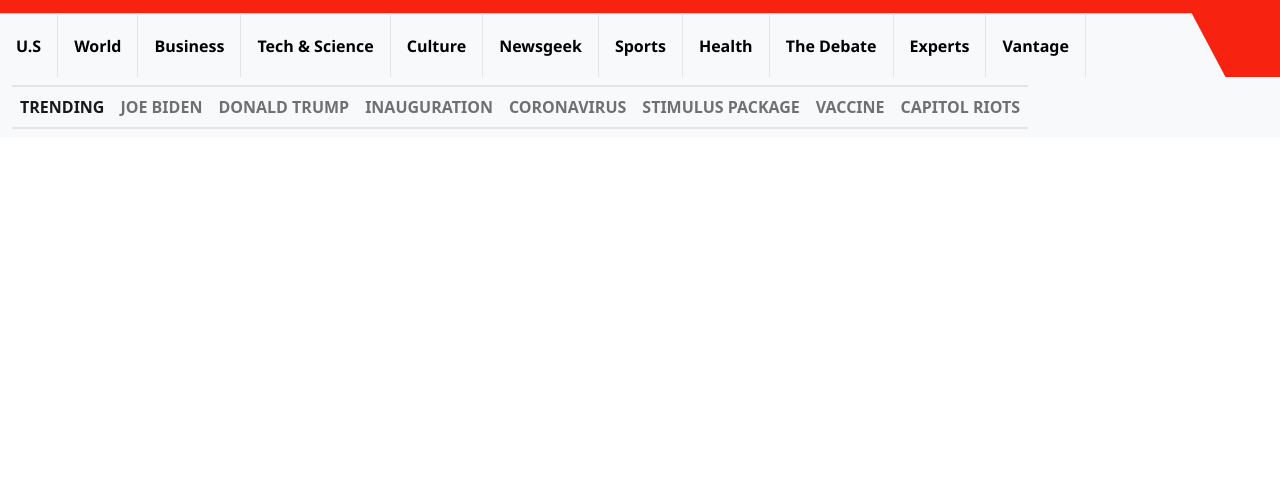
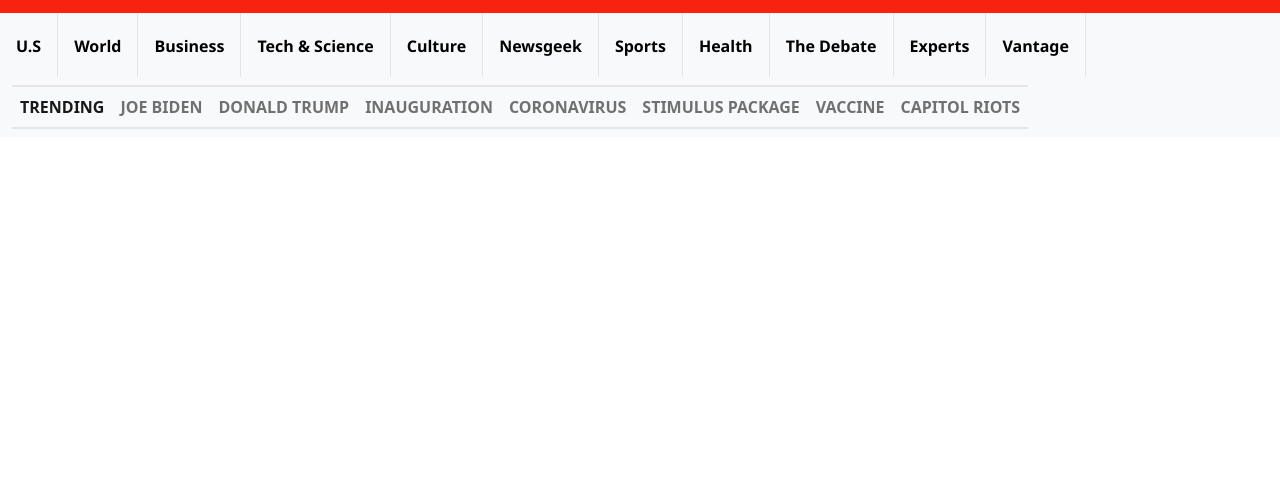
Before and after one commit to srizzuto/using-bootstrap, a website: page index.html in a window 1280 px wide. Shown: the part 93-594 px from the top of the page. Drawn offline with nearby package versions, Linux system fonts and the light colour scheme.

```diff
--- a/index.html
+++ b/index.html
@@ -49,7 +49,7 @@
         </div>
       </div>
 
-      <div class="nav-scroller navbar-light bg-light fw-bold d-none d-lg-block nav-middle-wrap">
+      <div class="nav-scroller navbar-light bg-light fw-bold d-none d-lg-block">
         <nav class="nav d-flex nav-middle">
           <a class="nav-link" href="#">U.S</a>
             <a class="nav-link" href="#">World</a>
--- a/sass/_boostrapAlter.scss
+++ b/sass/_boostrapAlter.scss
@@ -127,11 +127,6 @@
     height: 170px;
   }
 
-  .nav-middle-wrap {
-    width: 98%;
-    clip-path: polygon(0 0%, 95% 0%, 100% 100%, 0% 100%);
-  }
-
   .nav-middle a {
     border-right: 1px solid rgb(230, 228, 228);
     font-size: 1rem;
```
